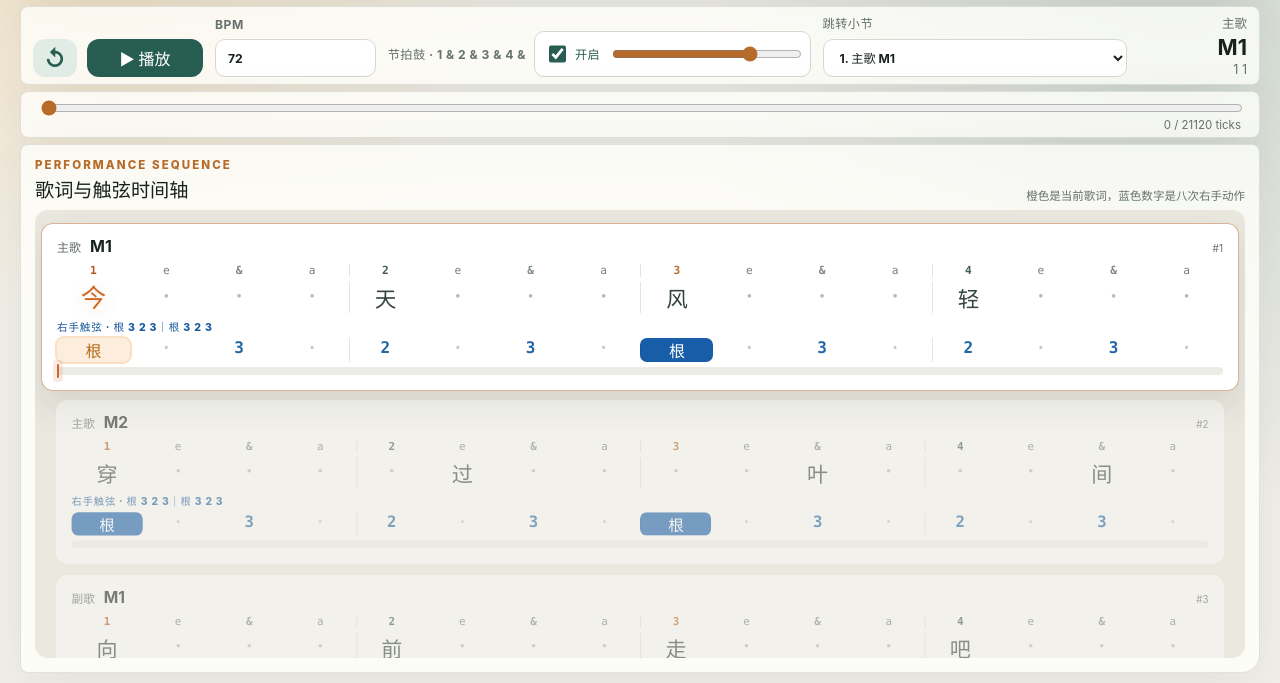
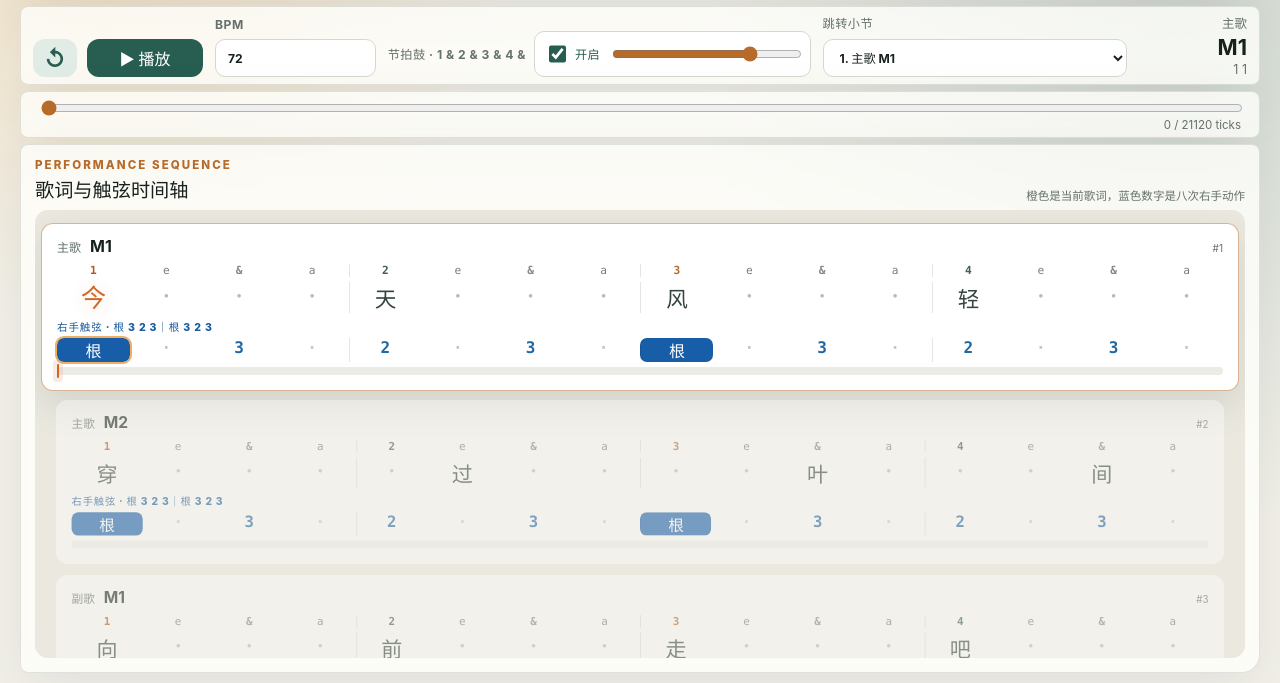
Before and after one commit to GNYKCZ/jianpu-lyric-player, a website built with Vite: page index.html in a window 1280 px wide. Shown: the part 117-800 px from the top of the page. Built offline with nearby package versions, Linux system fonts and the light colour scheme.

Commit message:
fix: preserve root cue emphasis

```diff
--- a/src/style.css
+++ b/src/style.css
@@ -252,6 +252,11 @@ h2 { margin-bottom: 0; font-size: 1.45rem; }
   border-radius: 7px;
   outline: 2px solid rgb(232 145 38 / 28%);
 }
+.guitar-cell.pick-root.upcoming {
+  color: #fff;
+  background: #185da8;
+  outline-color: rgb(232 145 38 / 72%);
+}
 .guitar-cell.active {
   color: #fff;
   background: #df6c20;
```
